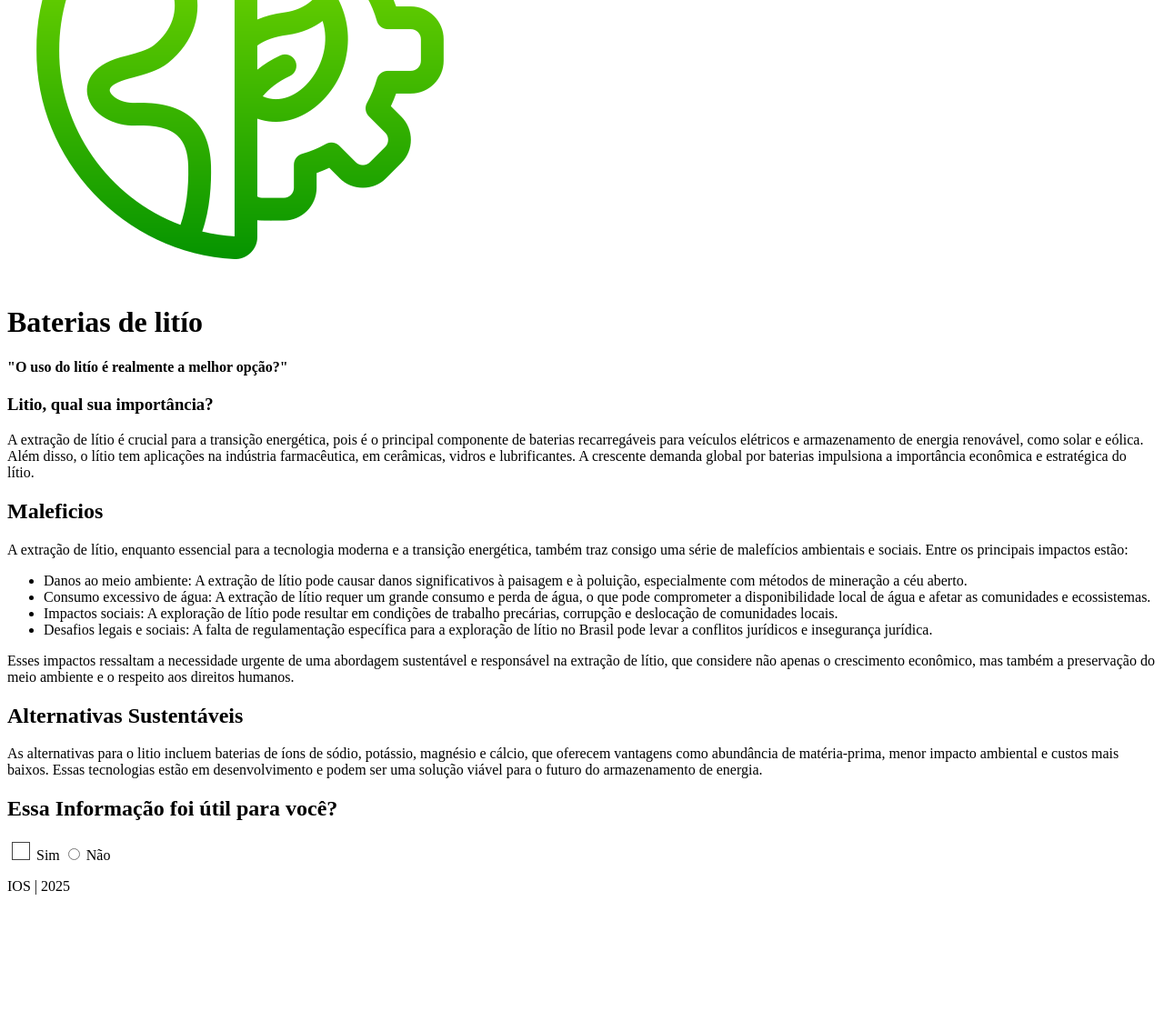
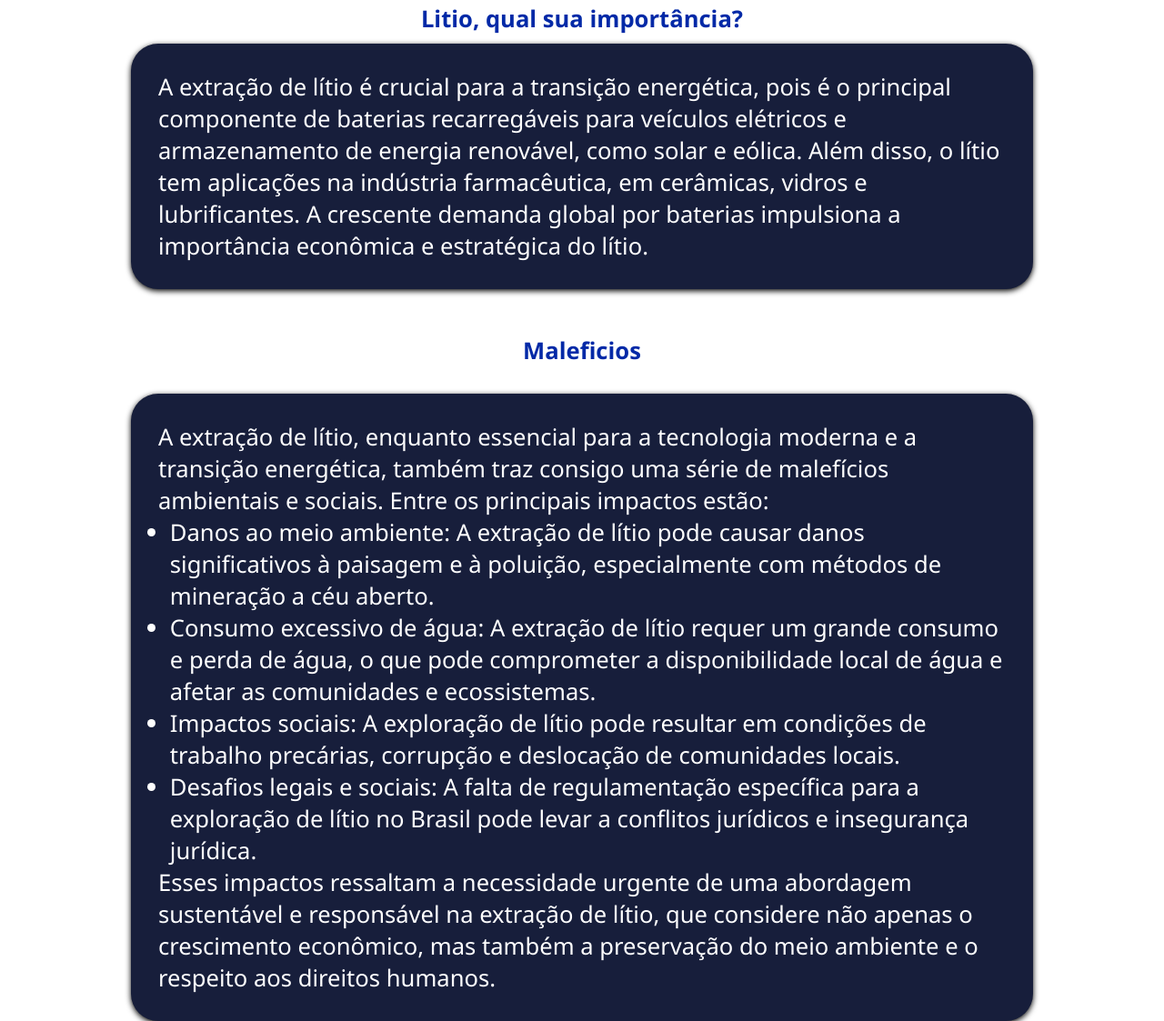
Before and after one commit to Edisay-dev/Atividade---medidas, a plain HTML site: page index.html in a window 1280 px wide. Shown: the part 209-1332 px from the top of the page at 91% size. Before the commit the page ends 1209 px from the top, so only its background shows below. Drawn offline with Linux system fonts and the light colour scheme.

Commit message:
faltou css

```diff
--- a/style/style.css
+++ b/style/style.css
@@ -1,3 +1,86 @@
+* {
+  margin: 0;
+  padding: 0;
+  box-sizing: border-box;
+  font-family: 'Segoe UI', Tahoma, Geneva, Verdana, sans-serif;
+  font-size: 2vw;
+}
+body {
+  background-color: #ffffff;
+  color: rgb(2, 41, 167);
+}
+ul {
+  margin-left: 1vw;
+}
+h4 {
+  margin: 0;
+  padding: 0;
+}
+h1 {
+  font-size: 4vw;
+  padding: 0;
+  margin: 0;
+}
+h2 {
+  margin: 10px;
+  padding: 20px;
+  text-align: center;
+}
+header {
+  height: vh;
+  background-color: #171e3b;
+  color: white;
+  display: flex;
+  border: 30px;
+  box-shadow: 0px 2px 6px #171e3b;
+}
+
+.sobre {
+  display: flex;
+  justify-content: center;
+  flex-wrap: wrap;
+  gap: 20px;
+  padding: 20px;
+}
+
+footer {
+  color: white;
+  background-color: #171e3b;
+}
+
+.manchete {
+  font-size: 30px;
+  color: white;
+  text-align: left;
+  margin-top: 15px;
+}
+
+img {
+  width: 15vw;
+  height: auto;
+}
+
+.coluna {
+  width: 80%;
+  text-align: center;
+}
+
+.card {
+  color: white;
+  background-color: #171e3b;
+  border-radius: 30px;
+  padding: 30px;
+  box-shadow: 0px 2px 6px black;
+  text-align: left;
+  margin-top: 10px;
+}
+
+.avaliacao {
+  padding: 0;
+  margin-bottom: 20px;
+  text-align: center;
+}
+
 .sim {
   appearance: none ;
   width: 20px;
@@ -5,3 +88,63 @@
   border: 1px solid #444;
   cursor: pointer;
 }
+.nao {
+  appearance: none ;
+  width: 20px;
+  height: 20px;
+  border: 1px solid #444;
+  cursor: pointer;
+}
+
+.sim:hover{
+  border-color: darkgreen;
+}
+
+.nao:hover{
+  border-color: darkred;
+}
+.nao:checked{
+  background-color: red;
+  color: darkred;
+}
+.sim:checked {
+  background-color: green;
+  border-color: rgb(0, 57, 0);
+}
+
+
+
+@media (max-width: 768px) {
+  .coluna {
+    width: 90%;
+  }
+}
+
+@media (max-width: 1024px) {
+  .card {
+    width: 45%;
+  }
+}
+
+@media (max-width: 600px) {
+  header,
+  footer {
+    text-align: center;
+  }
+  .card {
+    width: 90%;
+  }
+}
+
+.rodape::before {
+  content: '🍃🍃';
+}
+
+.rodape::after {
+  content: '🍃🍃';
+}
+
+footer,
+header {
+  text-align: center;
+}
```
